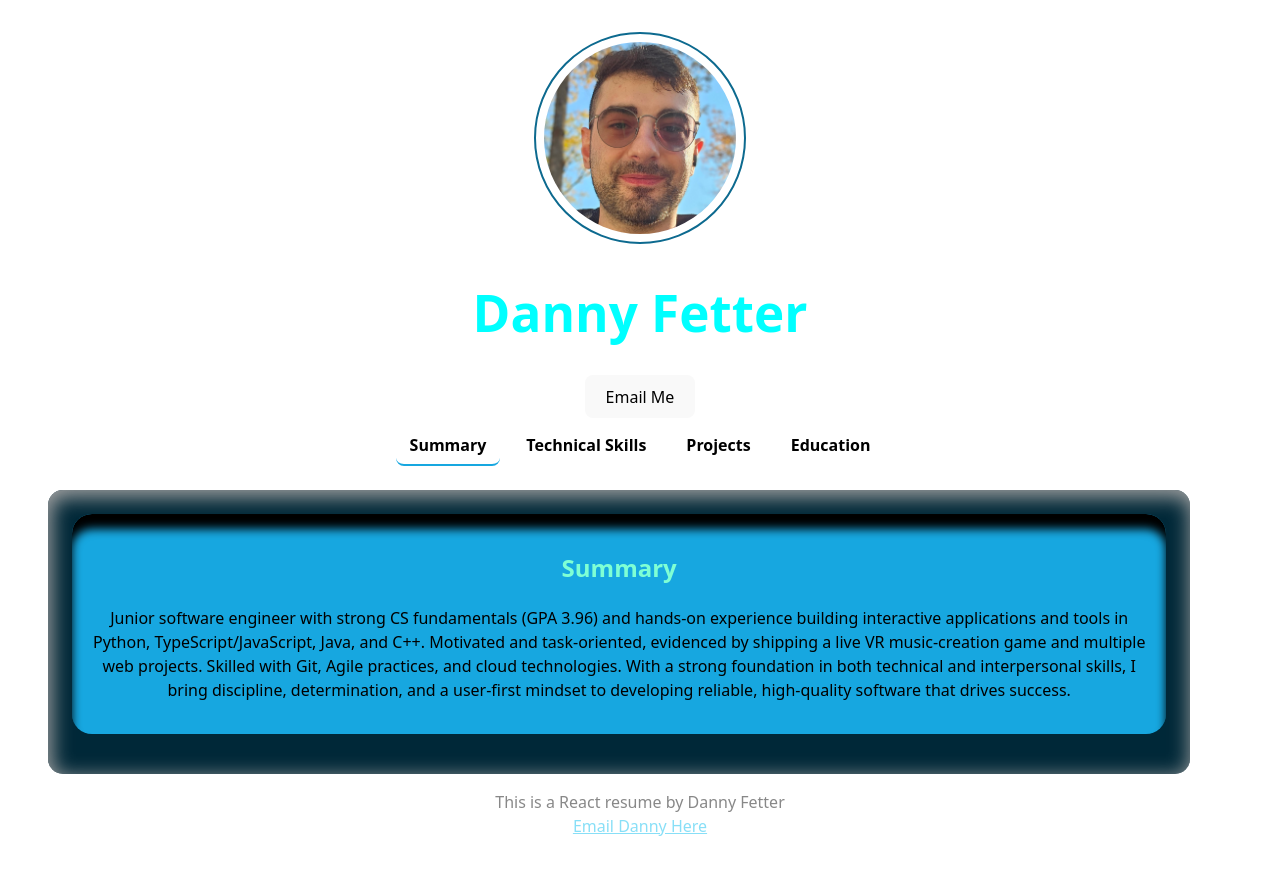
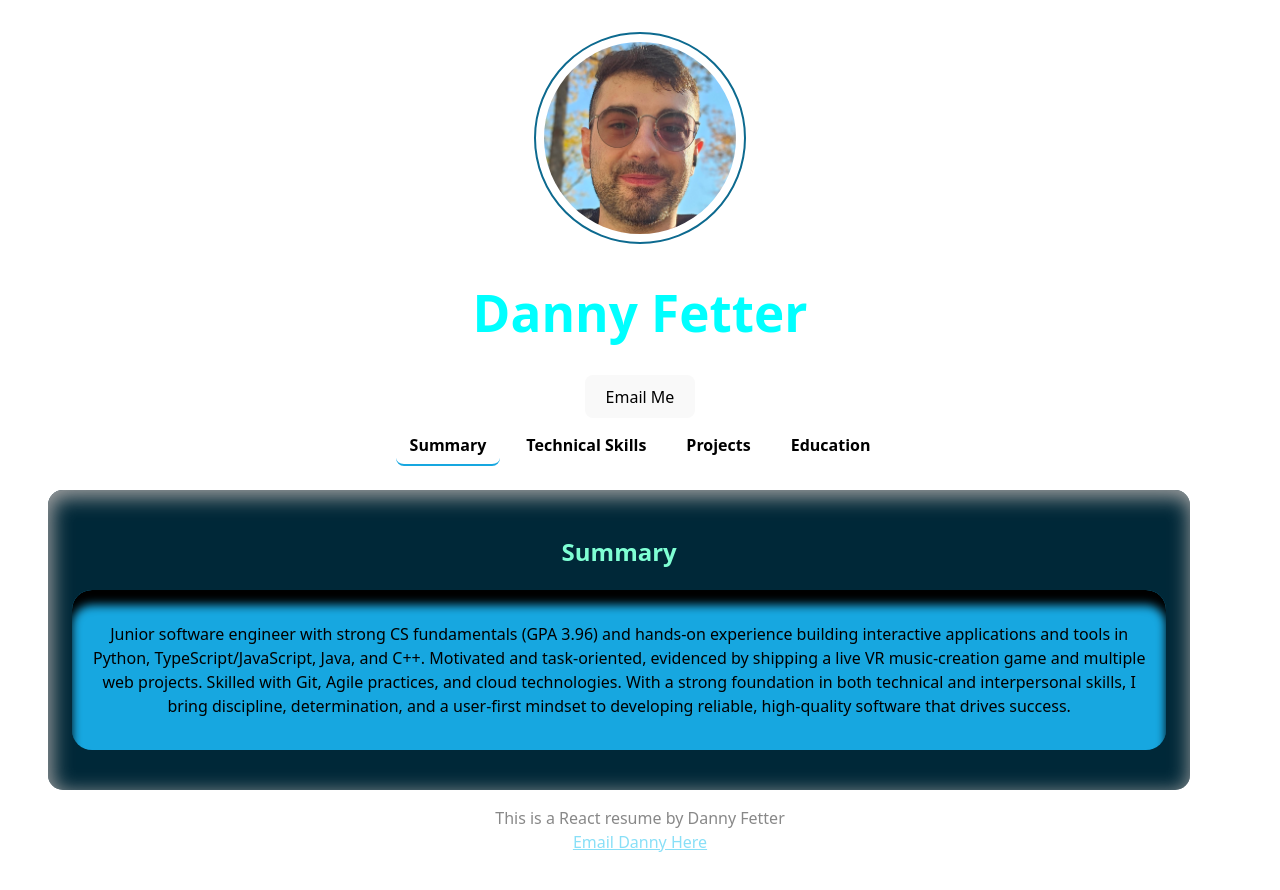
Before and after one commit to Astraspire/astraspire.github.io, a React (Vite) app in the folder my-app/: page / in a window 1280 px wide. Shown: the top 890 px of the page. Built offline with nearby package versions, Linux system fonts and the light colour scheme.

Commit message:
Refactor Summary card markup in App.jsx
Moved the Summary heading outside the summaryCard div for improved structure and readability in the Summary panel.

```diff
--- a/my-app/src/App.jsx
+++ b/my-app/src/App.jsx
@@ -182,15 +182,15 @@ function App() {
     { id: "summary", label: "Summary", onSelect: onOpenSummary, panel: <div>
       {/* Summary Card */}
       <div className="card">
+        <h2>
+          Summary
+        </h2>
         <div className="summaryCard">
-          <h2>
-            Summary
-          </h2>
           <p>
             Junior software engineer with strong CS fundamentals (GPA 3.96) and hands‑on experience building interactive applications and tools in Python, TypeScript/JavaScript, Java, and C++.  Motivated and task-oriented, evidenced by shipping a live VR music‑creation game and multiple web projects. Skilled with Git, Agile practices, and cloud technologies. With a strong foundation in both technical and interpersonal skills, I bring discipline, determination, and a user-first mindset to developing reliable, high-quality software that drives success.
           </p>
         </div>
-      </div>
+    </div>
     </div> },
     { id: "technicalSkills", label: "Technical Skills", onSelect: onOpenTechSkills, panel: <div>
       {/* Technical Skills Card */}
```
